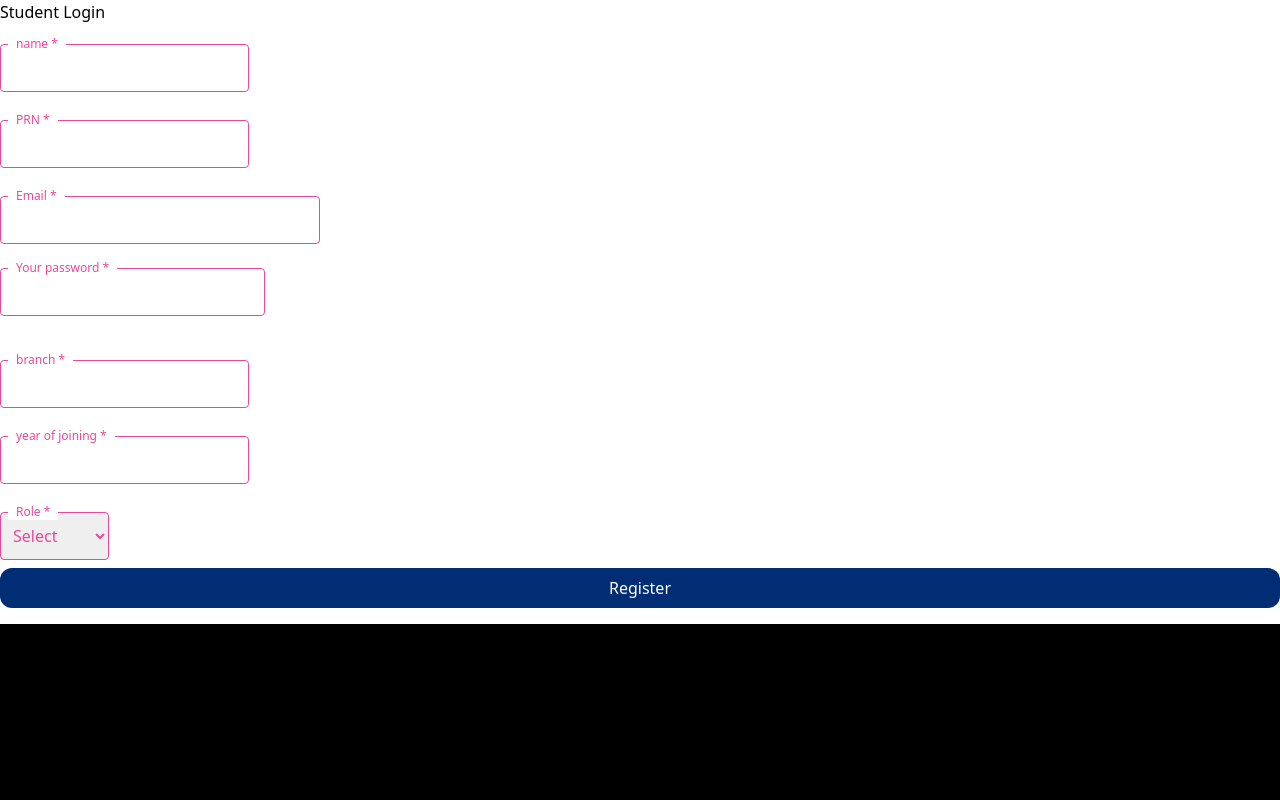
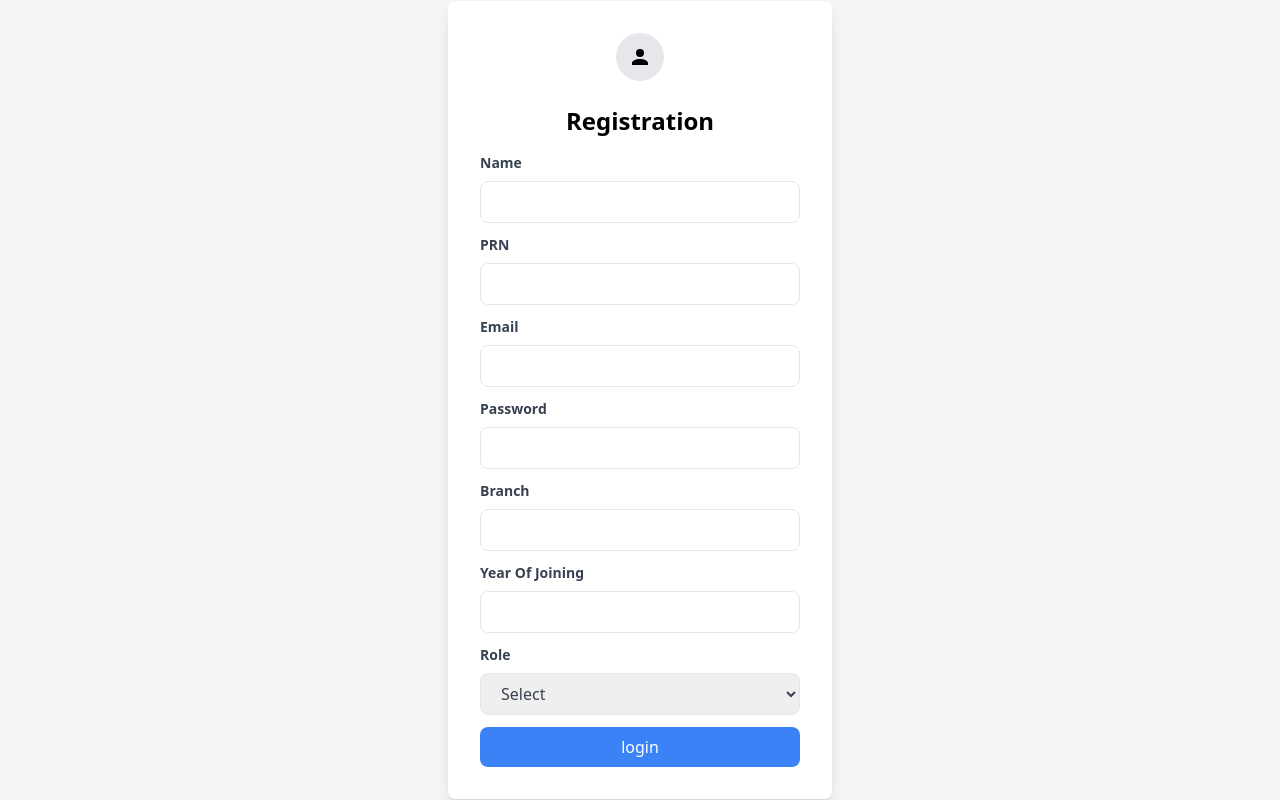
Before and after one commit to Patil5913/EduFeed, a React (Vite) app in the folder client/: page /register in a window 1280 px wide. Built offline with nearby package versions, Linux system fonts and the light colour scheme.

Commit message:
login ,register ,student page

```diff
--- a/client/src/pages/login/Login.jsx
+++ b/client/src/pages/login/Login.jsx
@@ -3,10 +3,10 @@ import axios from "axios";
 import { useNavigate } from "react-router-dom";
 import { toast, ToastContainer } from "react-toastify";
 import "react-toastify/dist/ReactToastify.css";
-import {useAuth} from '../../store/auth'
+import { useAuth } from "../../store/auth";
 const Login = () => {
   const navigate = useNavigate();
-  const {storeTokenInLs}=useAuth();
+  const { storeTokenInLs } = useAuth();
 
   const [formData, setFormData] = useState({
     email: "",
@@ -34,14 +34,12 @@ const Login = () => {
       if (response.status === 201) {
         storeTokenInLs(response.data.token);
         toast.success("Login successful");
-        console.log(response.data.role)
-        if(response.data.role=="STUDENT"){
+        console.log(response.data.role);
+        if (response.data.role == "STUDENT") {
           navigate("/student");
-        }
-        else if(response.data.role=="MENTOR"){
+        } else if (response.data.role == "MENTOR") {
           navigate("/mentor");
-        }
-        else if(response.data.role=="AUTHORITY"){
+        } else if (response.data.role == "AUTHORITY") {
           navigate("/authority");
         }
 
@@ -63,50 +61,71 @@ const Login = () => {
 
   return (
     <div className="bg-white">
-      <p>Student Login</p>
       <form onSubmit={handleSubmit} className="flex flex-col gap-2">
-        <div className="relative mt-5">
+        <div class="bg-gray-100 flex items-center justify-center h-screen">
+          <div class="bg-white p-8 rounded-lg shadow-lg max-w-sm w-full">
+            <div class="flex justify-center mb-6">
+              <span class="inline-block bg-gray-200 rounded-full p-3">
+                <svg
+                  xmlns="http://www.w3.org/2000/svg"
+                  width="24"
+                  height="24"
+                  viewBox="0 0 24 24"
+                >
+                  <path
+                    fill="currentColor"
+                    d="M12 4a4 4 0 0 1 4 4a4 4 0 0 1-4 4a4 4 0 0 1-4-4a4 4 0 0 1 4-4m0 10c4.42 0 8 1.79 8 4v2H4v-2c0-2.21 3.58-4 8-4"
+                  />
+                </svg>
+              </span>
+            </div>
+            <h2 class="text-2xl font-semibold text-center mb-4">
+            Student Login
+            </h2>
+              <div class="mb-4">
+                <label
+                  htmlFor="email"
+                  class="block text-gray-700 text-sm font-semibold mb-2"
+                >
+                  Email Address *
+                </label>
                 <input
                   id="email"
                   type="email"
                   name="email"
+                  value={formData.email}
                   required
-            value={formData.email}
                   onChange={handleChange}
-            className="relative w-80 h-12 px-2 border rounded outline-none focus-visible:outline-none peer border-slate-200 text-slate-500 autofill:bg-white invalid:border-pink-500 invalid:text-pink-500 focus:border-emerald-500 focus:outline-none invalid:focus:border-pink-500 disabled:cursor-not-allowed disabled:bg-slate-50 disabled:text-slate-400"
+                  class="form-input w-full px-4 py-2 border rounded-lg text-gray-700 focus:ring-blue-500"
                 />
+              </div>
+              <div class="mb-6">
                 <label
-            htmlFor="email"
-            className="cursor-text peer-focus:cursor-default peer-autofill:-top-2 absolute left-2 -top-2 z-[1] px-2 text-xs text-slate-400 transition-all before:absolute before:top-0 before:left-0 before:z-[-1] before:block before:h-full before:w-full before:bg-white before:transition-all peer-placeholder-shown:top-3 peer-placeholder-shown:text-base peer-required:after:text-pink-500 peer-required:after:content-['\00a0*'] peer-invalid:text-pink-500 peer-focus:-top-2 peer-focus:text-xs peer-focus:text-emerald-500 peer-invalid:peer-focus:text-pink-500 peer-disabled:cursor-not-allowed peer-disabled:text-slate-400 peer-disabled:before:bg-transparent"
+                  for="password"
+                  class="block text-gray-700 text-sm font-semibold mb-2"
                 >
-            Email
+                  Password *
                 </label>
-        </div>
-
-        <div className="relative my-4">
           <input
                 id="password"
                 type="password"
                 name="password"
+                value={formData.password}
                 required
-            value={formData.password}
                 onChange={handleChange}
-            className="relative h-12 px-4 placeholder-transparent transition-all border rounded outline-none focus-visible:outline-none peer border-slate-200 text-slate-500 autofill:bg-white invalid:border-pink-500 invalid:text-pink-500 focus:border-emerald-500 focus:outline-none invalid:focus:border-pink-500 disabled:cursor-not-allowed disabled:bg-slate-50 disabled:text-slate-400"
+                class="form-input w-full px-4 py-2 border rounded-lg text-gray-700 focus:ring-blue-500"
+                  placeholder="••••••••"
                 />
-          <label
-            htmlFor="password"
-            className="cursor-text peer-focus:cursor-default peer-autofill:-top-2 absolute left-2 -top-2 z-[1] px-2 text-xs text-slate-400 transition-all before:absolute before:top-0 before:left-0 before:z-[-1] before:block before:h-full before:w-full before:bg-white before:transition-all peer-placeholder-shown:top-3 peer-placeholder-shown:text-base peer-required:after:text-pink-500 peer-required:after:content-['\00a0*'] peer-invalid:text-pink-500 peer-focus:-top-2 peer-focus:text-xs peer-focus:text-emerald-500 peer-invalid:peer-focus:text-pink-500 peer-disabled:cursor-not-allowed peer-disabled:text-slate-400 peer-disabled:before:bg-transparent"
-          >
-            Your password
-          </label>
+
               </div>
-
               <button
                 type="submit"
-          className="bg-[#002D74] rounded-xl text-white py-2 hover:scale-105 duration-300 mb-4"
+                class="w-full bg-blue-500 text-white px-4 py-2 rounded-lg hover:bg-blue-600 focus:outline-none focus:ring-2 focus:ring-blue-500 focus:ring-opacity-50"
               >
-          Login
+                login
               </button>
+          </div>
+        </div>
       </form>
       <ToastContainer
         position="bottom-right"
--- a/client/src/pages/login/Register.jsx
+++ b/client/src/pages/login/Register.jsx
@@ -49,141 +49,162 @@ const Register = () => {
 
   return (
     <div className="bg-white">
-      <p>Student Login</p>
       <form onSubmit={handleSubmit} className="flex flex-col gap-2">
-        <div className="relative mt-5">
+      <div class="bg-gray-100 flex items-center justify-center h-screen">
+          <div class="bg-white p-8 rounded-lg shadow-lg max-w-sm w-full">
+            <div class="flex justify-center mb-6">
+              <span class="inline-block bg-gray-200 rounded-full p-3">
+                <svg
+                  xmlns="http://www.w3.org/2000/svg"
+                  width="24"
+                  heclientight="24"
+                  viewBox="0 0 24 24"
+                >
+                  <path
+                    fill="currentColor"
+                    d="M12 4a4 4 0 0 1 4 4a4 4 0 0 1-4 4a4 4 0 0 1-4-4a4 4 0 0 1 4-4m0 10c4.42 0 8 1.79 8 4v2H4v-2c0-2.21 3.58-4 8-4"
+                  />
+                </svg>
+              </span>
+            </div>
+            <h2 class="text-2xl font-semibold text-center mb-4">
+          Registration
+            </h2>
+              <div class="mb-3">
+                <label
+                  htmlFor="name"
+                  class="block text-gray-700 text-sm font-semibold mb-2"
+                >
+                  Name
+                </label>
                 <input
                   id="name"
-            type="text"
+                  type="name"
                   name="name"
+                  value={formData.name}
                   required
-            value={formData.name}
                   onChange={handleChange}
-            className="relative h-12 px-2 border rounded outline-none focus-visible:outline-none peer border-slate-200 text-slate-500 autofill:bg-white invalid:border-pink-500 invalid:text-pink-500 focus:border-emerald-500 focus:outline-none invalid:focus:border-pink-500 disabled:cursor-not-allowed disabled:bg-slate-50 disabled:text-slate-400"
+                  class="form-input w-full px-4 py-2 border rounded-lg text-gray-700 focus:ring-blue-500"
                 />
-          <label
-            htmlFor="name"
-            className="cursor-text peer-focus:cursor-default peer-autofill:-top-2 absolute left-2 -top-2 z-[1] px-2 text-xs text-slate-400 transition-all before:absolute before:top-0 before:left-0 before:z-[-1] before:block before:h-full before:w-full before:bg-white before:transition-all peer-placeholder-shown:top-3 peer-placeholder-shown:text-base peer-required:after:text-pink-500 peer-required:after:content-['\00a0*'] peer-invalid:text-pink-500 peer-focus:-top-2 peer-focus:text-xs peer-focus:text-emerald-500 peer-invalid:peer-focus:text-pink-500 peer-disabled:cursor-not-allowed peer-disabled:text-slate-400 peer-disabled:before:bg-transparent"
-          >
-            name
-          </label>
               </div>
-
-        <div className="relative mt-5">
-          <input
-            id="prn"
-            type="text"
-            name="prn"
-            required
-            value={formData.prn}
-            onChange={handleChange}
-            className="relative h-12 px-2 border rounded outline-none focus-visible:outline-none peer border-slate-200 text-slate-500 autofill:bg-white invalid:border-pink-500 invalid:text-pink-500 focus:border-emerald-500 focus:outline-none invalid:focus:border-pink-500 disabled:cursor-not-allowed disabled:bg-slate-50 disabled:text-slate-400"
-          />
+              <div class="mb-3">
                 <label
                   htmlFor="prn"
-            className="cursor-text peer-focus:cursor-default peer-autofill:-top-2 absolute left-2 -top-2 z-[1] px-2 text-xs text-slate-400 transition-all before:absolute before:top-0 before:left-0 before:z-[-1] before:block before:h-full before:w-full before:bg-white before:transition-all peer-placeholder-shown:top-3 peer-placeholder-shown:text-base peer-required:after:text-pink-500 peer-required:after:content-['\00a0*'] peer-invalid:text-pink-500 peer-focus:-top-2 peer-focus:text-xs peer-focus:text-emerald-500 peer-invalid:peer-focus:text-pink-500 peer-disabled:cursor-not-allowed peer-disabled:text-slate-400 peer-disabled:before:bg-transparent"
+                  class="block text-gray-700 text-sm font-semibold mb-2"
                 >
                   PRN
                 </label>
+          <input
+                id="prn"
+                type="prn"
+                name="prn"
+                value={formData.prn}
+                required
+                onChange={handleChange}
+                class="form-input w-full px-4 py-2 border rounded-lg text-gray-700 focus:ring-blue-500"
+                />
               </div>
-
-        <div className="relative mt-5">
+              <div class="mb-3">
+                <label
+                  htmlFor="email"
+                  class="block text-gray-700 text-sm font-semibold mb-2"
+                >
+                  Email
+                </label>
           <input
                 id="email"
                 type="email"
                 name="email"
+                value={formData.email}
                 required
-            value={formData.email}
                 onChange={handleChange}
-            className="relative w-80 h-12 px-2 border rounded outline-none focus-visible:outline-none peer border-slate-200 text-slate-500 autofill:bg-white invalid:border-pink-500 invalid:text-pink-500 focus:border-emerald-500 focus:outline-none invalid:focus:border-pink-500 disabled:cursor-not-allowed disabled:bg-slate-50 disabled:text-slate-400"
+                class="form-input w-full px-4 py-2 border rounded-lg text-gray-700 focus:ring-blue-500"
                 />
+              </div>
+              <div class="mb-3">
                 <label
-            htmlFor="email"
-            className="cursor-text peer-focus:cursor-default peer-autofill:-top-2 absolute left-2 -top-2 z-[1] px-2 text-xs text-slate-400 transition-all before:absolute before:top-0 before:left-0 before:z-[-1] before:block before:h-full before:w-full before:bg-white before:transition-all peer-placeholder-shown:top-3 peer-placeholder-shown:text-base peer-required:after:text-pink-500 peer-required:after:content-['\00a0*'] peer-invalid:text-pink-500 peer-focus:-top-2 peer-focus:text-xs peer-focus:text-emerald-500 peer-invalid:peer-focus:text-pink-500 peer-disabled:cursor-not-allowed peer-disabled:text-slate-400 peer-disabled:before:bg-transparent"
+                  htmlFor="password"
+                  class="block text-gray-700 text-sm font-semibold mb-2"
                 >
-            Email
+                 Password
                 </label>
-        </div>
-
-        <div className="relative my-4">
           <input
                 id="password"
                 type="password"
                 name="password"
+                value={formData.password}
                 required
-            value={formData.password}
                 onChange={handleChange}
-            className="relative h-12 px-4 placeholder-transparent transition-all border rounded outline-none focus-visible:outline-none peer border-slate-200 text-slate-500 autofill:bg-white invalid:border-pink-500 invalid:text-pink-500 focus:border-emerald-500 focus:outline-none invalid:focus:border-pink-500 disabled:cursor-not-allowed disabled:bg-slate-50 disabled:text-slate-400"
+                class="form-input w-full px-4 py-2 border rounded-lg text-gray-700 focus:ring-blue-500"
                 />
+              </div>
+              <div class="mb-3">
                 <label
-            htmlFor="password"
-            className="cursor-text peer-focus:cursor-default peer-autofill:-top-2 absolute left-2 -top-2 z-[1] px-2 text-xs text-slate-400 transition-all before:absolute before:top-0 before:left-0 before:z-[-1] before:block before:h-full before:w-full before:bg-white before:transition-all peer-placeholder-shown:top-3 peer-placeholder-shown:text-base peer-required:after:text-pink-500 peer-required:after:content-['\00a0*'] peer-invalid:text-pink-500 peer-focus:-top-2 peer-focus:text-xs peer-focus:text-emerald-500 peer-invalid:peer-focus:text-pink-500 peer-disabled:cursor-not-allowed peer-disabled:text-slate-400 peer-disabled:before:bg-transparent"
+                  htmlFor="branch"
+                  class="block text-gray-700 text-sm font-semibold mb-2"
                 >
-            Your password
+                 Branch
                 </label>
-        </div>
-        <div className="relative mt-5">
           <input
                 id="branch"
                 type="text"
                 name="branch"
+                value={formData.branch}
                 required
-            value={formData.branch}
                 onChange={handleChange}
-            className="relative h-12 px-2 border rounded outline-none focus-visible:outline-none peer border-slate-200 text-slate-500 autofill:bg-white invalid:border-pink-500 invalid:text-pink-500 focus:border-emerald-500 focus:outline-none invalid:focus:border-pink-500 disabled:cursor-not-allowed disabled:bg-slate-50 disabled:text-slate-400"
+                class="form-input w-full px-4 py-2 border rounded-lg text-gray-700 focus:ring-blue-500"
                 />
+              </div>
+              <div class="mb-3">
                 <label
-            htmlFor="branch"
-            className="cursor-text peer-focus:cursor-default peer-autofill:-top-2 absolute left-2 -top-2 z-[1] px-2 text-xs text-slate-400 transition-all before:absolute before:top-0 before:left-0 before:z-[-1] before:block before:h-full before:w-full before:bg-white before:transition-all peer-placeholder-shown:top-3 peer-placeholder-shown:text-base peer-required:after:text-pink-500 peer-required:after:content-['\00a0*'] peer-invalid:text-pink-500 peer-focus:-top-2 peer-focus:text-xs peer-focus:text-emerald-500 peer-invalid:peer-focus:text-pink-500 peer-disabled:cursor-not-allowed peer-disabled:text-slate-400 peer-disabled:before:bg-transparent"
+                  htmlFor="yearofjoining"
+                  class="block text-gray-700 text-sm font-semibold mb-2"
                 >
-            branch
+                 Year Of Joining
                 </label>
-        </div>
-        <div className="relative mt-5">
           <input
                 id="yearofjoining"
                 type="text"
                 name="yearofjoining"
+                value={formData.yearofjoining}
                 required
-            value={formData.yearofjoining}
                 onChange={handleChange}
-            className="relative h-12 px-2 border rounded outline-none focus-visible:outline-none peer border-slate-200 text-slate-500 autofill:bg-white invalid:border-pink-500 invalid:text-pink-500 focus:border-emerald-500 focus:outline-none invalid:focus:border-pink-500 disabled:cursor-not-allowed disabled:bg-slate-50 disabled:text-slate-400"
+                class="form-input w-full px-4 py-2 border rounded-lg text-gray-700 focus:ring-blue-500"
                 />
+              </div>
+              <div class="mb-3">
                 <label
-            htmlFor="yearofjoining"
-            className="cursor-text peer-focus:cursor-default peer-autofill:-top-2 absolute left-2 -top-2 z-[1] px-2 text-xs text-slate-400 transition-all before:absolute before:top-0 before:left-0 before:z-[-1] before:block before:h-full before:w-full before:bg-white before:transition-all peer-placeholder-shown:top-3 peer-placeholder-shown:text-base peer-required:after:text-pink-500 peer-required:after:content-['\00a0*'] peer-invalid:text-pink-500 peer-focus:-top-2 peer-focus:text-xs peer-focus:text-emerald-500 peer-invalid:peer-focus:text-pink-500 peer-disabled:cursor-not-allowed peer-disabled:text-slate-400 peer-disabled:before:bg-transparent"
+                  htmlFor="role"
+                  class="block text-gray-700 text-sm font-semibold mb-2"
                 >
-            year of joining
+                 Role
                 </label>
-        </div>
-        <div className="relative mt-5">
                 <select
                 id="role"
                 type="text"
                 name="role"
+                value={formData.role}
                 required
-            value={formData.role}
                 onChange={handleChange}
-            className="relative h-12 px-2 border rounded outline-none focus-visible:outline-none peer border-slate-200 text-slate-500 autofill:bg-white invalid:border-pink-500 invalid:text-pink-500 focus:border-emerald-500 focus:outline-none invalid:focus:border-pink-500 disabled:cursor-not-allowed disabled:bg-slate-50 disabled:text-slate-400"
+                class="form-input w-full px-4 py-2 border rounded-lg text-gray-700 focus:ring-blue-500"
                 >
                    <option value="">Select</option>
             <option value="STUDENT">Student</option>
             <option value="MENTOR">Mentor</option>
             <option value="AUTHORITY">Authority</option>
+
                 </select>
-          <label
-            htmlFor="role"
-            className="cursor-text peer-focus:cursor-default peer-autofill:-top-2 absolute left-2 -top-2 z-[1] px-2 text-xs text-slate-400 transition-all before:absolute before:top-0 before:left-0 before:z-[-1] before:block before:h-full before:w-full before:bg-white before:transition-all peer-placeholder-shown:top-3 peer-placeholder-shown:text-base peer-required:after:text-pink-500 peer-required:after:content-['\00a0*'] peer-invalid:text-pink-500 peer-focus:-top-2 peer-focus:text-xs peer-focus:text-emerald-500 peer-invalid:peer-focus:text-pink-500 peer-disabled:cursor-not-allowed peer-disabled:text-slate-400 peer-disabled:before:bg-transparent"
-          >
-            Role
-          </label>
+
               </div>
+
               <button
                 type="submit"
-          className="bg-[#002D74] rounded-xl text-white py-2 hover:scale-105 duration-300 mb-4"
+                class="w-full bg-blue-500 text-white px-4 py-2 rounded-lg hover:bg-blue-600 focus:outline-none focus:ring-2 focus:ring-blue-500 focus:ring-opacity-50"
               >
-          Register
+                login
               </button>
+          </div>
+        </div>
       </form>
       <ToastContainer
         position="bottom-right"
```
Also changed, not shown: client/src/pages/student/page.jsx (+58 -8 lines). Lines whose indentation alone changed are shown as unchanged.
